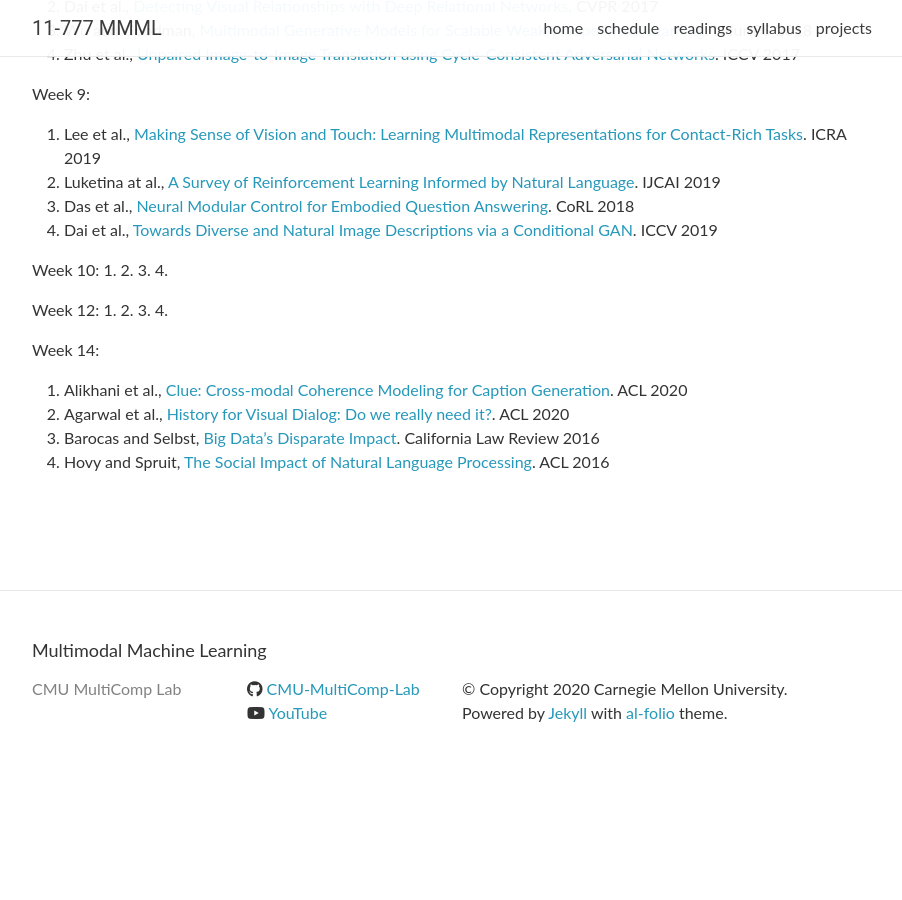
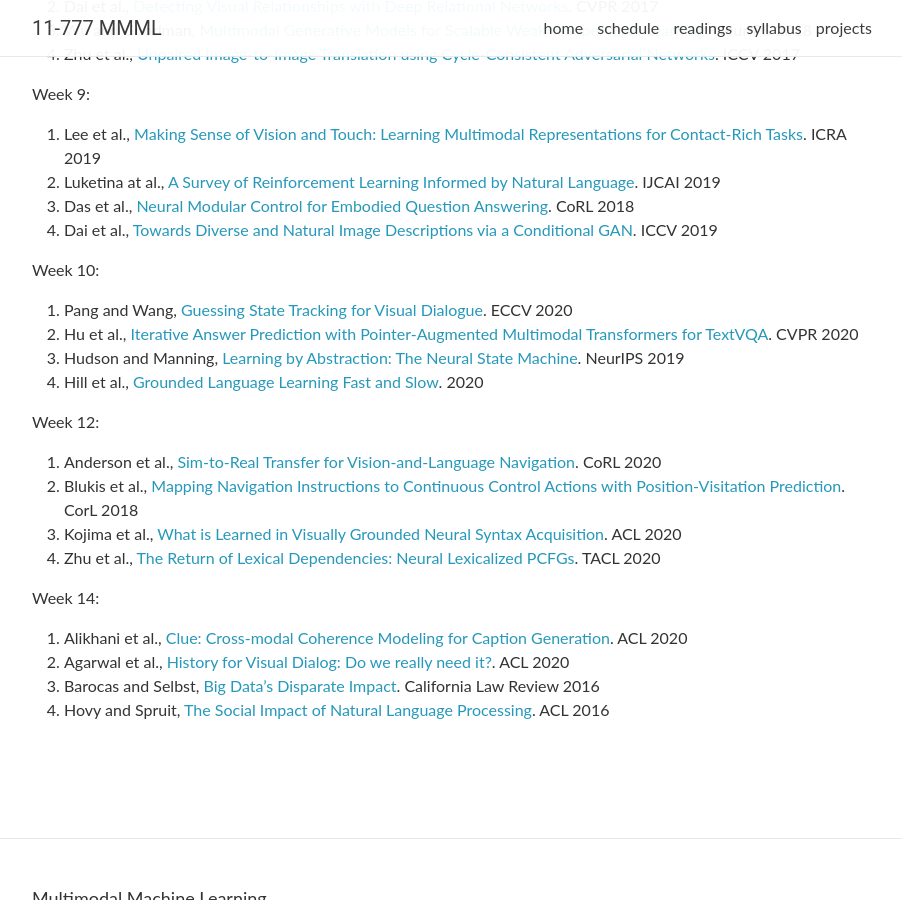
Before and after one commit to CMU-MultiComp-Lab/mmml-course, a Jekyll site: the page built from _pages/readings.md, in a window 1280 px wide and 900 px high, scrolled down 1002 px. Shown: the whole window, without its empty margins (188-1090 px from the left). Built offline with Jekyll 4.4.1, drawn with Linux system fonts in a browser that asks for light colours; nearby versions of some CDN libraries; comment, search, counter and statistics services are not loaded; before the commit the page ends 1788 px from its top, so only the background shows below that.

Commit message:
Update readings.md

```diff
--- a/_pages/readings.md
+++ b/_pages/readings.md
@@ -45,16 +45,16 @@ Week 9:
 4. Dai et al., [Towards Diverse and Natural Image Descriptions via a Conditional GAN](https://arxiv.org/pdf/1703.06029.pdf). ICCV 2019
 
 Week 10:
-1.
-2.
-3.
-4.
+1. Pang and Wang, [Guessing State Tracking for Visual Dialogue](https://piazza.com/class_profile/get_resource/kcnr11wq24q6z7/kh0rhs63hoo20w). ECCV 2020
+2. Hu et al., [Iterative Answer Prediction with Pointer-Augmented Multimodal Transformers for TextVQA](https://piazza.com/class_profile/get_resource/kcnr11wq24q6z7/kh0rhrfwmxk2o5). CVPR 2020
+3. Hudson and Manning, [Learning by Abstraction: The Neural State Machine](https://piazza.com/class_profile/get_resource/kcnr11wq24q6z7/kh0rhm94vtu209). NeurIPS 2019
+4. Hill et al., [Grounded Language Learning Fast and Slow](https://piazza.com/class_profile/get_resource/kcnr11wq24q6z7/kh0rhdrt5leu0). 2020
 
 Week 12:
-1.
-2.
-3.
-4.
+1. Anderson et al., [Sim-to-Real Transfer for Vision-and-Language Navigation](https://piazza.com/class_profile/get_resource/kcnr11wq24q6z7/khkw1kazr8f4pa). CoRL 2020
+2. Blukis et al., [Mapping Navigation Instructions to Continuous Control Actions with Position-Visitation Prediction](https://piazza.com/class_profile/get_resource/kcnr11wq24q6z7/khkw2deazjf7n3). CorL 2018
+3. Kojima et al., [What is Learned in Visually Grounded Neural Syntax Acquisition](https://piazza.com/class_profile/get_resource/kcnr11wq24q6z7/khkw3h27w5720a). ACL 2020
+4. Zhu et al., [The Return of Lexical Dependencies: Neural Lexicalized PCFGs](https://piazza.com/class_profile/get_resource/kcnr11wq24q6z7/khkw3zkbfz3323). TACL 2020
 
 Week 14:
 1. Alikhani et al., [Clue: Cross-modal Coherence Modeling for Caption Generation](https://arxiv.org/abs/2005.00908). ACL 2020
```
